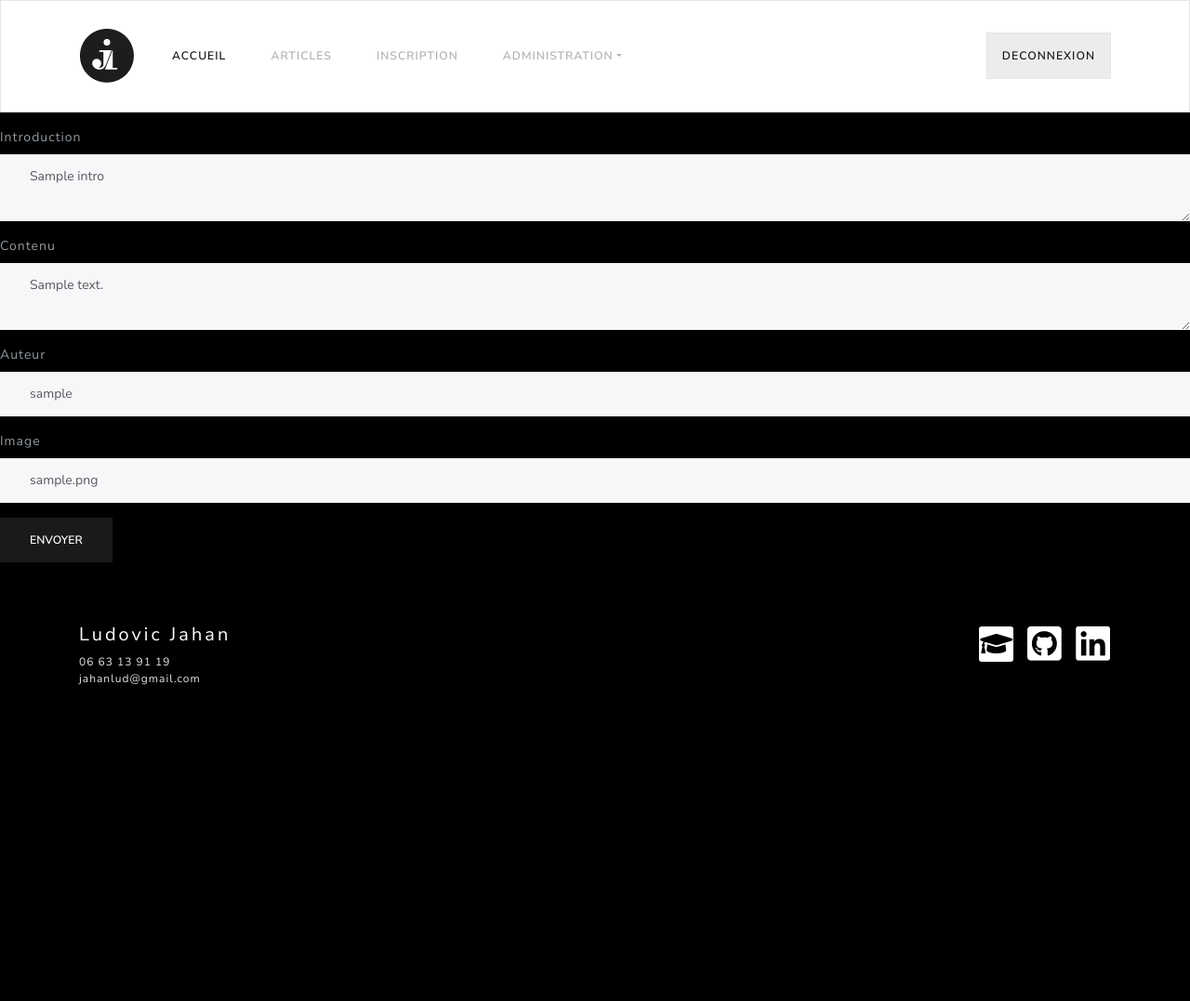
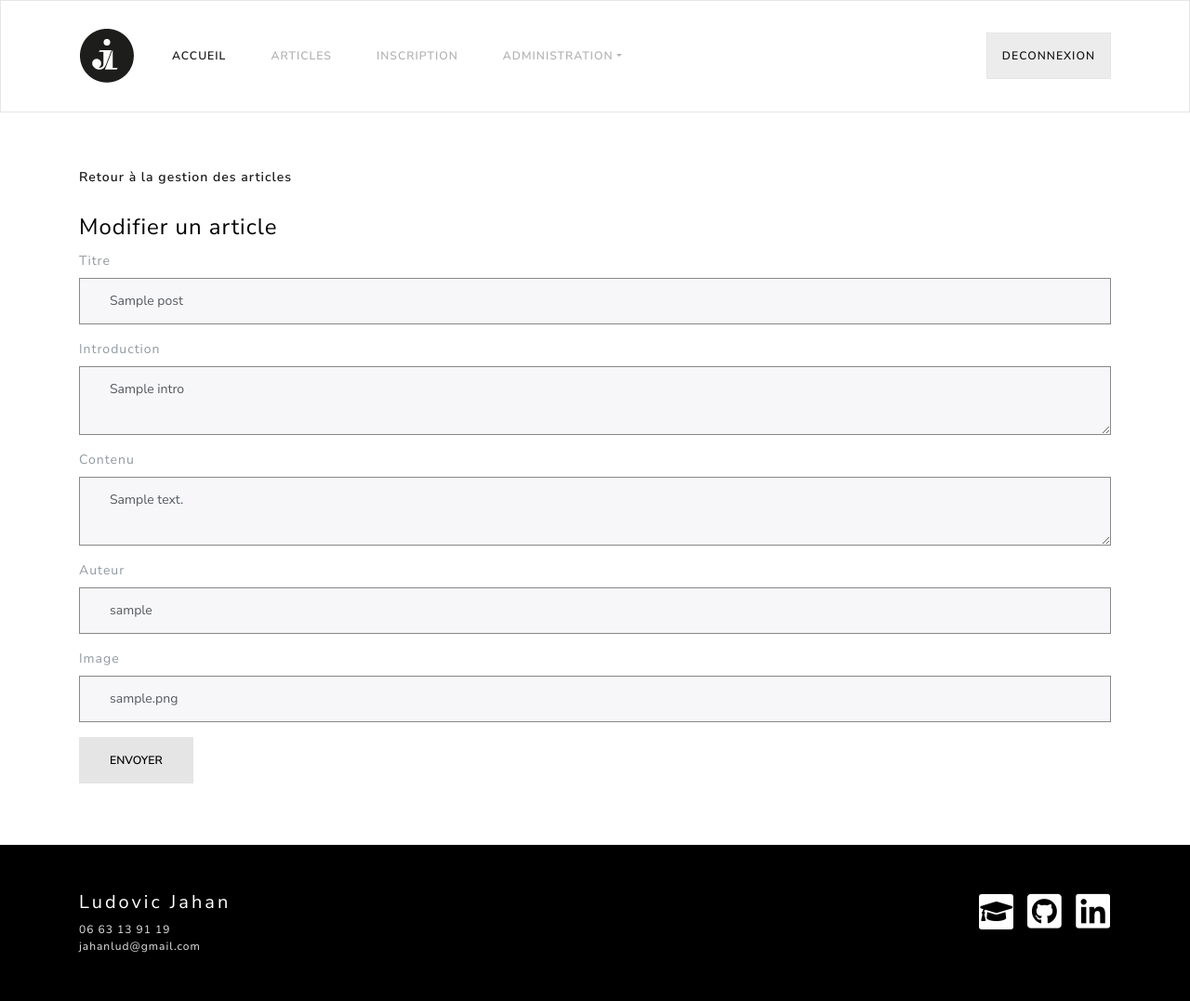
Before and after one commit to ludovicjj/blog, a PHP site: template master/view/backend/posts/edit.php in a window 1280 px wide. Shown: the whole page at 93% size. Before the commit the page ends 737 px from the top, so only its background shows below. Run offline with PHP 8.4, Linux system fonts and the light colour scheme; the visitor is signed in with stand-in values (Sample User, id 1); the template is opened without the code that fills it: most values are stand-ins (such as "Sample title", 1, 10 or a date in 2020); some libraries are stand-ins or nearby versions.

Commit message:
update html edit post page (admin)

```diff
--- a/master/view/backend/posts/edit.php
+++ b/master/view/backend/posts/edit.php
@@ -1,24 +1,31 @@
+<div class="container-fuild conteneur">
+    <div class="container admin">
+        <a href="index.php?p=admin.posts.index" class="back-admin-index">Retour à la gestion des articles</a>
+
         <form method="post" class="form-group">
             <legend>Modifier un article</legend>
             <div class="form-group">
                 <label for="title">Titre</label>
-		<input id="title" name="title" class="form-control" value="<?=$post->getTitle();?>"/>
+                <input id="title" name="title" class="form-control champs" value="<?=$post->getTitle();?>"/>
             </div>
             <div class="form-group">
                 <label for="intro">Introduction</label>
-		<textarea id="intro" name="intro" class="form-control"><?=$post->getIntro();?></textarea>
+                <textarea id="intro" name="intro" class="form-control champs"><?=$post->getIntro();?></textarea>
             </div>
             <div class="form-group">
                 <label for="content">Contenu</label>
-		<textarea id="content" name="content" class="form-control"><?=$post->getContent();?></textarea>
+                <textarea id="content" name="content" class="form-control champs"><?=$post->getContent();?></textarea>
             </div>
             <div class="form-group">
                 <label for="author">Auteur</label>
-		<input id="author" name="author" class="form-control" value="<?= $_SESSION['username'];?>"/>
+                <input id="author" name="author" class="form-control champs" value="<?= $_SESSION['username'];?>"/>
             </div>
             <div class="form-group">
                 <label for="image">Image</label>
-		<input id="image" name="image" class="form-control" value="<?=$post->getImage();?>"/>
+                <input id="image" name="image" class="form-control champs" value="<?=$post->getImage();?>"/>
             </div>
-	<button type="submit"class="btn btn-primary">Envoyer</button>
+
+            <button type="submit"class="btn btn-custom">Envoyer</button>
         </form>
+    </div>
+</div>
```
Lines whose indentation alone changed are shown as unchanged.
